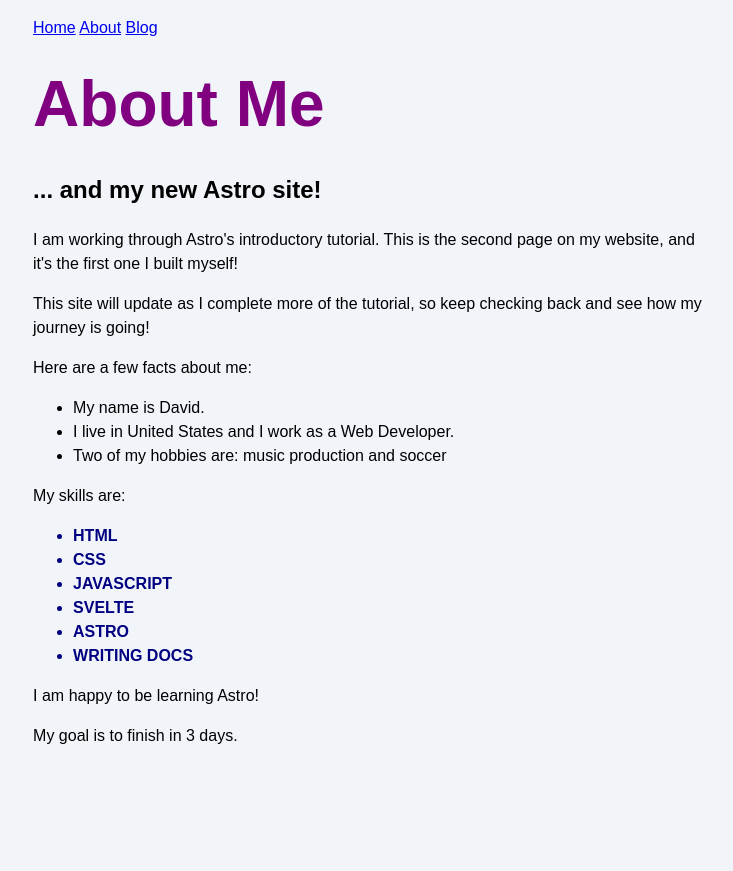
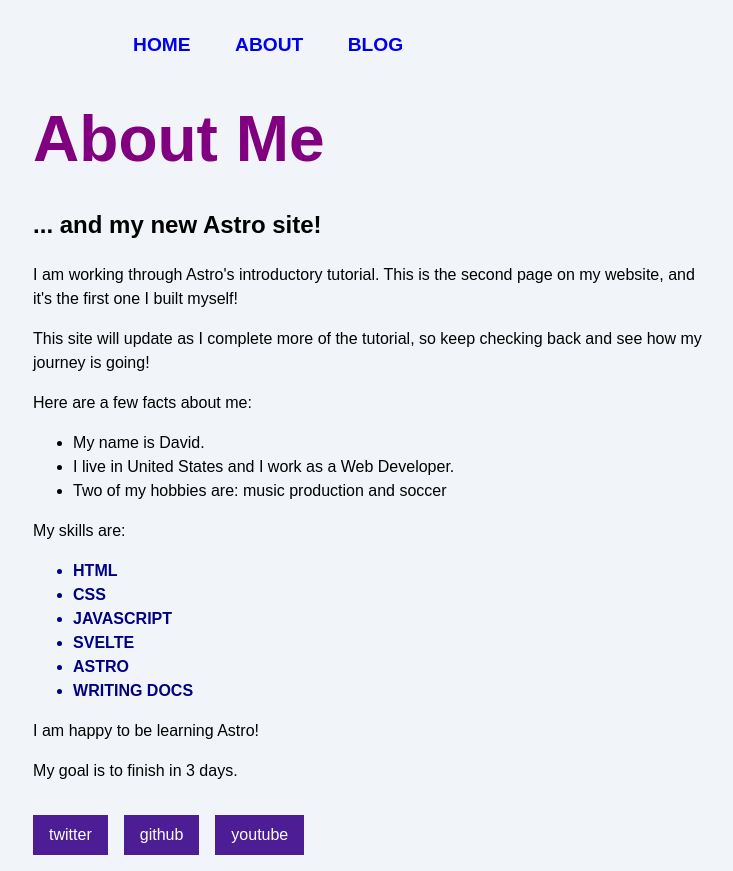
Before and after one commit to kellydallen/kellyd, an Astro site: page /about in a window 1280 px wide. Shown: the whole page, without its empty margins (267-1000 px from the left). Before the commit the page ends 800 px from the top, so only its background shows below. Built offline with nearby package versions, Linux system fonts and the light colour scheme; Astro itself is replaced by a stand-in of ours.

Commit message:
learning components

```diff
--- /dev/null
+++ b/src/components/Footer.astro
@@ -0,0 +1,16 @@
+---
+import Social from "./Social.astro";
+---
+
+<footer>
+  <Social platform="twitter" username="astrodotbuild" />
+  <Social platform="github" username="withastro" />
+  <Social platform="youtube" username="astrodotbuild" />
+</footer>
+<style>
+  footer {
+    display: flex;
+    gap: 1rem;
+    margin-top: 2rem;
+  }
+</style>
--- /dev/null
+++ b/src/components/Header.astro
@@ -0,0 +1,9 @@
+---
+import Navigation from "./Navigation.astro";
+---
+
+<header>
+  <nav>
+    <Navigation />
+  </nav>
+</header>
--- /dev/null
+++ b/src/components/Navigation.astro
@@ -0,0 +1,9 @@
+---
+
+---
+
+<div class="nav-links">
+  <a href="/">Home</a>
+  <a href="/about/">About</a>
+  <a href="/blog/">Blog</a>
+</div>
--- /dev/null
+++ b/src/components/Social.astro
@@ -0,0 +1,13 @@
+---
+const { platform, username } = Astro.props;
+---
+
+<a href={`https://www.${platform}.com/${username}`}>{platform}</a>
+<style>
+  a {
+    padding: 0.5rem 1rem;
+    color: white;
+    background-color: #4c1d95;
+    text-decoration: none;
+  }
+</style>
--- a/src/pages/about.astro
+++ b/src/pages/about.astro
@@ -1,4 +1,7 @@
 ---
+import Header from "../components/Header.astro";
+import Footer from "../components/Footer.astro";
+
 import "../styles/global.css";
 
 const pageTitle = "About Me";
@@ -41,10 +44,7 @@ const textCase = "uppercase";
     </style>
   </head>
   <body>
-    <body>
-      <a href="/">Home</a>
-      <a href="/about/">About</a>
-      <a href="/blog/">Blog</a>
+    <Header />
     <h1>{pageTitle}</h1>
 
     <h2>... and my new Astro site!</h2>
@@ -55,8 +55,8 @@ const textCase = "uppercase";
     </p>
 
     <p>
-        This site will update as I complete more of the tutorial, so keep
-        checking back and see how my journey is going!
+      This site will update as I complete more of the tutorial, so keep checking
+      back and see how my journey is going!
     </p>
     <p>Here are a few facts about me:</p>
     <ul>
@@ -88,6 +88,6 @@ const textCase = "uppercase";
         <p>My goal is not 3 days.</p>
       )
     }
-    </body>
+    <Footer />
   </body>
 </html>
--- a/src/styles/global.css
+++ b/src/styles/global.css
@@ -19,3 +19,48 @@ h1 {
   margin: 1rem 0;
   font-size: 2.5rem;
 }
+
+/* nav styles */
+
+.nav-links {
+  width: 100%;
+  top: 5rem;
+  left: 48px;
+  background-color: #ff9776;
+  display: none;
+  margin: 0;
+}
+
+.nav-links a {
+  display: block;
+  text-align: center;
+  padding: 10px 0;
+  text-decoration: none;
+  font-size: 1.2rem;
+  font-weight: bold;
+  text-transform: uppercase;
+}
+
+.nav-links a:hover,
+.nav-links a:focus {
+  background-color: #ff9776;
+}
+
+.expanded {
+  display: unset;
+}
+
+@media screen and (min-width: 636px) {
+  .nav-links {
+    margin-left: 5em;
+    display: block;
+    position: static;
+    width: auto;
+    background: none;
+  }
+
+  .nav-links a {
+    display: inline-block;
+    padding: 15px 20px;
+  }
+}
```
Also changed, not shown: src/pages/blog.astro (+5 -4 lines), src/pages/index.astro (+5 -3 lines). Lines whose indentation alone changed are shown as unchanged.
